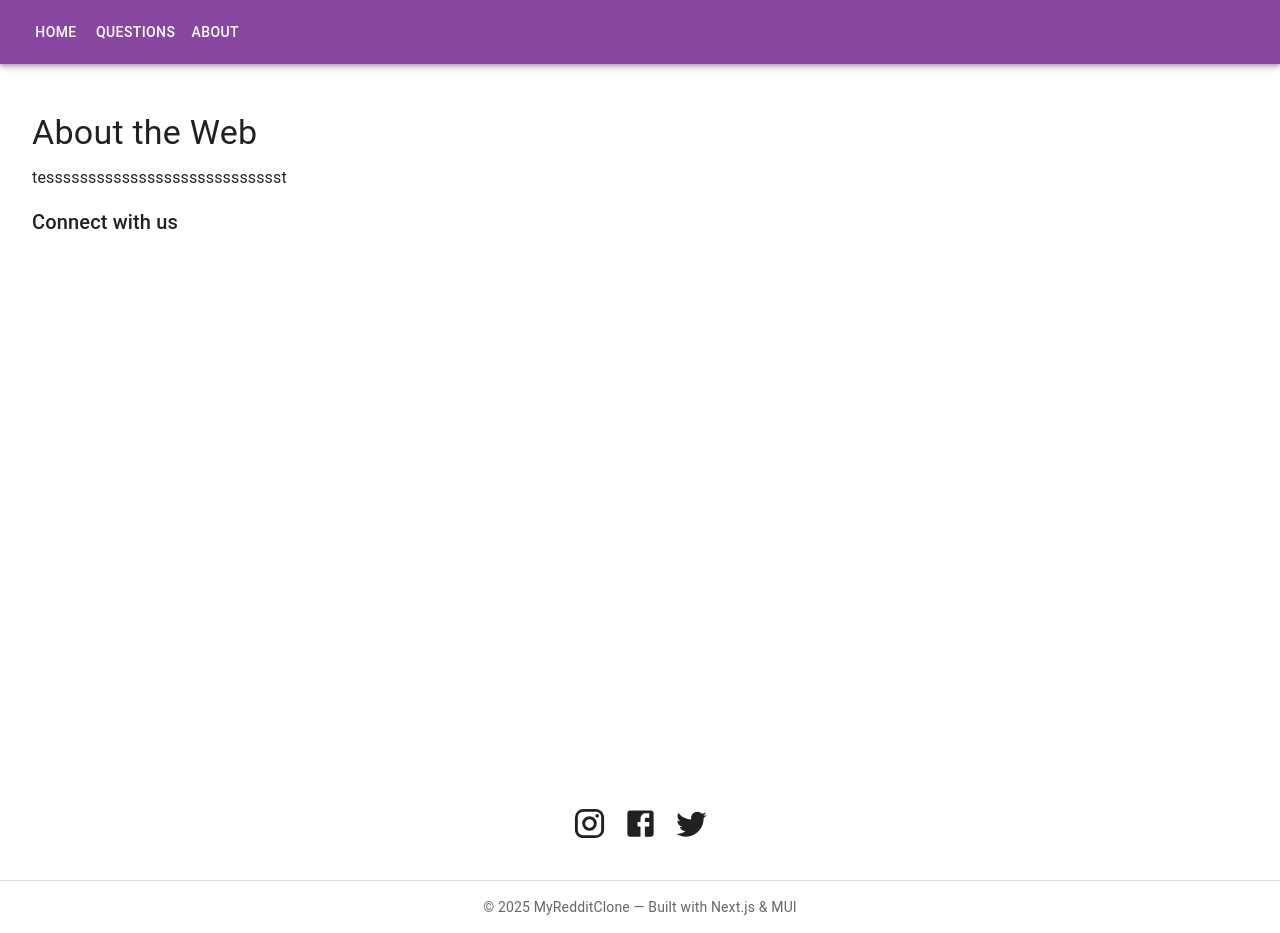
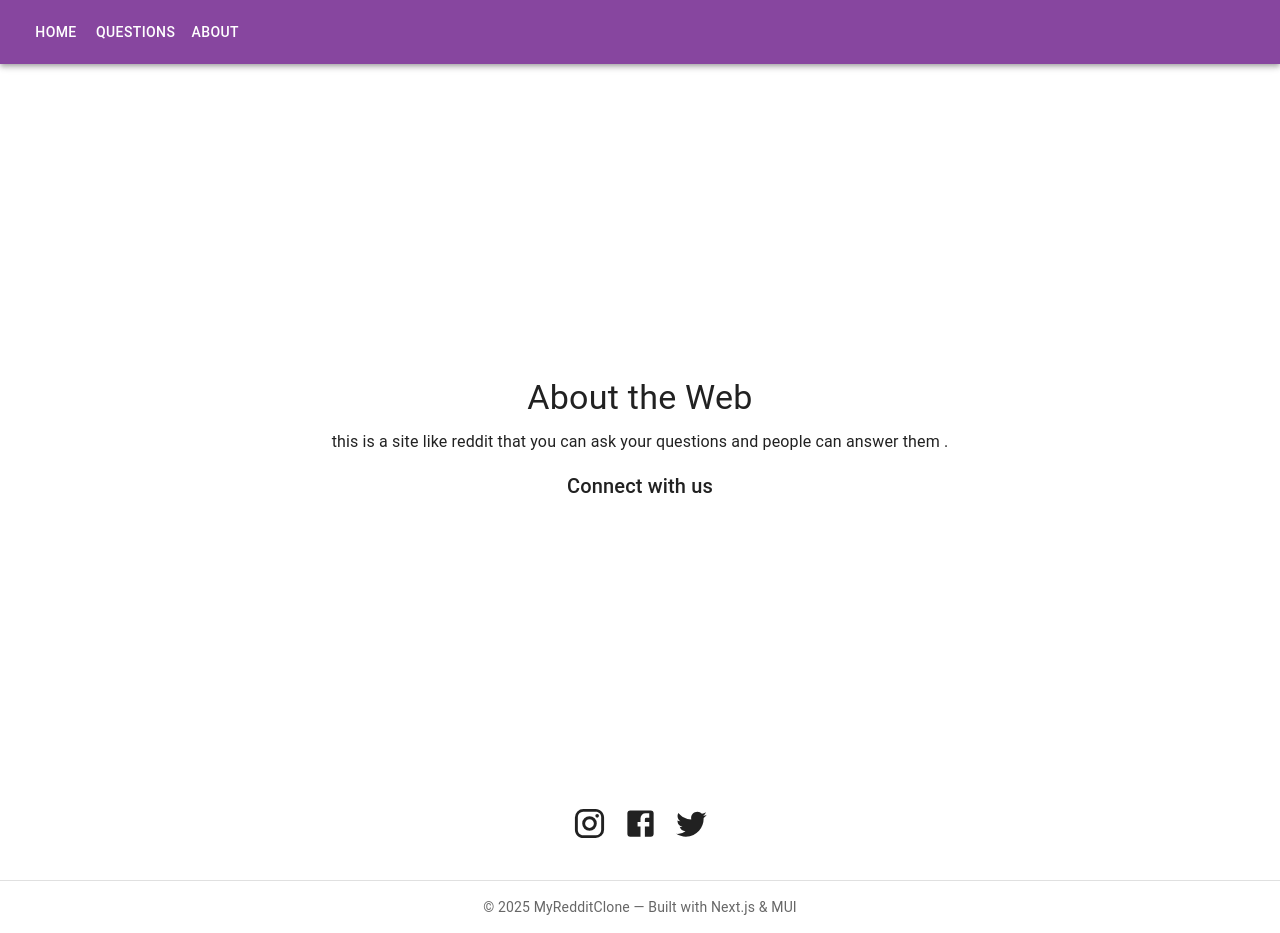
Before and after one commit to hadiseh-a/Teamwork-pre6, a Next.js app in the folder project/: page /About in a window 1280 px wide. Built offline with nearby package versions, Linux system fonts and the light colour scheme; some icons are missing.

Commit message:
changes on about page

```diff
--- a/project/src/app/About/page.jsx
+++ b/project/src/app/About/page.jsx
@@ -17,24 +17,32 @@ export default function AboutPage() {
         display: 'flex',
         flexDirection: 'column',
         justifyContent: 'space-between',
-        p: 4,
         backgroundColor: theme.palette.background.default,
         color: theme.palette.text.primary,
       }}
     >
-      <Box>
+      <Box
+        sx={{
+          flexGrow: 1,
+          display: 'flex',
+          flexDirection: 'column',
+          justifyContent: 'center',
+          alignItems: 'center',
+          px: 4,
+          textAlign: 'center',
+        }}
+      >
         <Typography variant="h4" gutterBottom>
           About the Web
         </Typography>
         <Typography variant="body1" paragraph>
-          tesssssssssssssssssssssssssssst
+          this is a site like reddit that you can ask your questions and people can answer them .
         </Typography>
         <Typography variant="h6" gutterBottom>
           Connect with us
         </Typography>
       </Box>
-
-      <Box sx={{ textAlign: 'center', mt: 4 }}>
+      <Box sx={{ textAlign: 'center', pb: 4 }}>
         <Stack direction="row" spacing={2} justifyContent="center">
           <Link
             href="https://instagram.com/sample"
```
